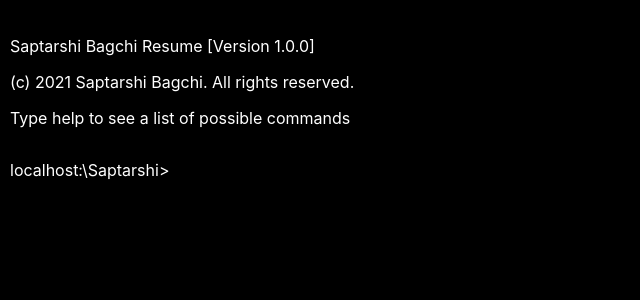
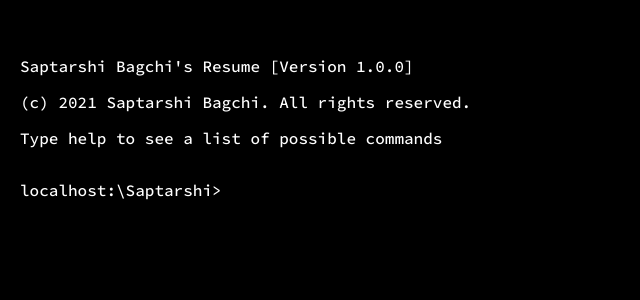
Before and after one commit to SaptarshiBagchi/Resume, a React (Create React App) app: page / in a window 1280 px wide. Shown: the top 300 px of the page, without its empty margins (0-640 px from the left). Built offline with nearby package versions, Linux system fonts and the light colour scheme.

Commit message:
updated font

```diff
--- a/src/App.css
+++ b/src/App.css
@@ -1,6 +1,6 @@
 
 .App{
-  padding: 20px 80px  10px 10px;
+  padding: 40px 80px  20px 20px;
   color: white;
   overflow: auto;
   height: 100vh;
--- a/src/App.js
+++ b/src/App.js
@@ -72,7 +72,7 @@ function App() {
 
   return (
     <div className="App" onClick={focusTextInput}>
-      <p>Saptarshi Bagchi Resume [Version 1.0.0]</p>
+      <p>Saptarshi Bagchi's Resume [Version 1.0.0]</p>
       <p>(c) 2021 Saptarshi Bagchi. All rights reserved.</p>
       <p>Type help to see a list of possible commands</p>
       <div>
--- a/src/index.css
+++ b/src/index.css
@@ -1,4 +1,4 @@
-@import url('https://fonts.googleapis.com/css2?family=Inconsolata&display=swap');
+@import url('https://fonts.googleapis.com/css2?family=Source+Code+Pro:wght@500&display=swap');
 
 
 
@@ -7,9 +7,7 @@ body {
   padding: 0;
   background-color: black;
   overflow-y: hidden;
-  font-family: -apple-system, BlinkMacSystemFont,'Inconsolata', 'Segoe UI', 'Roboto', 'Oxygen',
-    'Ubuntu', 'Cantarell', 'Fira Sans', 'Droid Sans', 'Helvetica Neue',
-    sans-serif;
+  font-family: 'Source Code Pro', monospace;
   -webkit-font-smoothing: antialiased;
   -moz-osx-font-smoothing: grayscale;
 }
```
